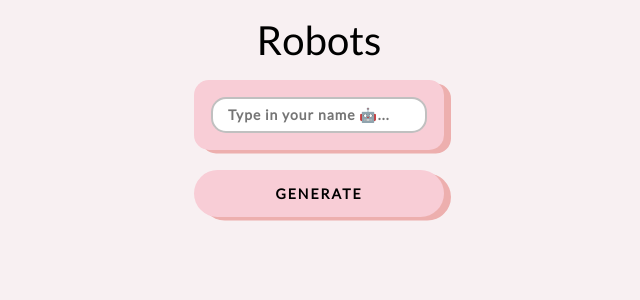
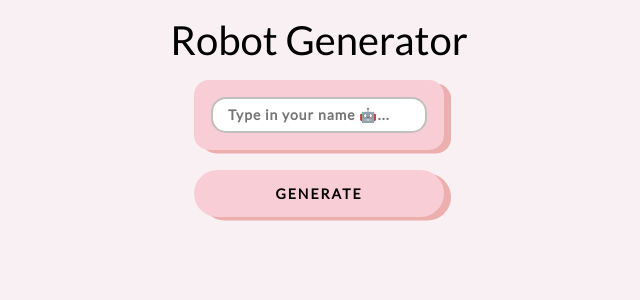
Before and after one commit to sumi419/robohash-app, a React (Create React App) app in the folder client/: page / in a window 1280 px wide. Shown: the top 300 px of the page, without its empty margins (321-961 px from the left). Built offline with nearby package versions, Linux system fonts and the light colour scheme.

Commit message:
👩‍🎨 Update Title in App.js

```diff
--- a/client/src/App.js
+++ b/client/src/App.js
@@ -7,7 +7,7 @@ import css from './styles/app.module.css';
 export default function App() {
   return (
     <div className={css.container}>
-      <h1 className={css.title}>Robots</h1>
+      <h1 className={css.title}>Robot Generator</h1>
       <Robots />
     </div>
   );
```
